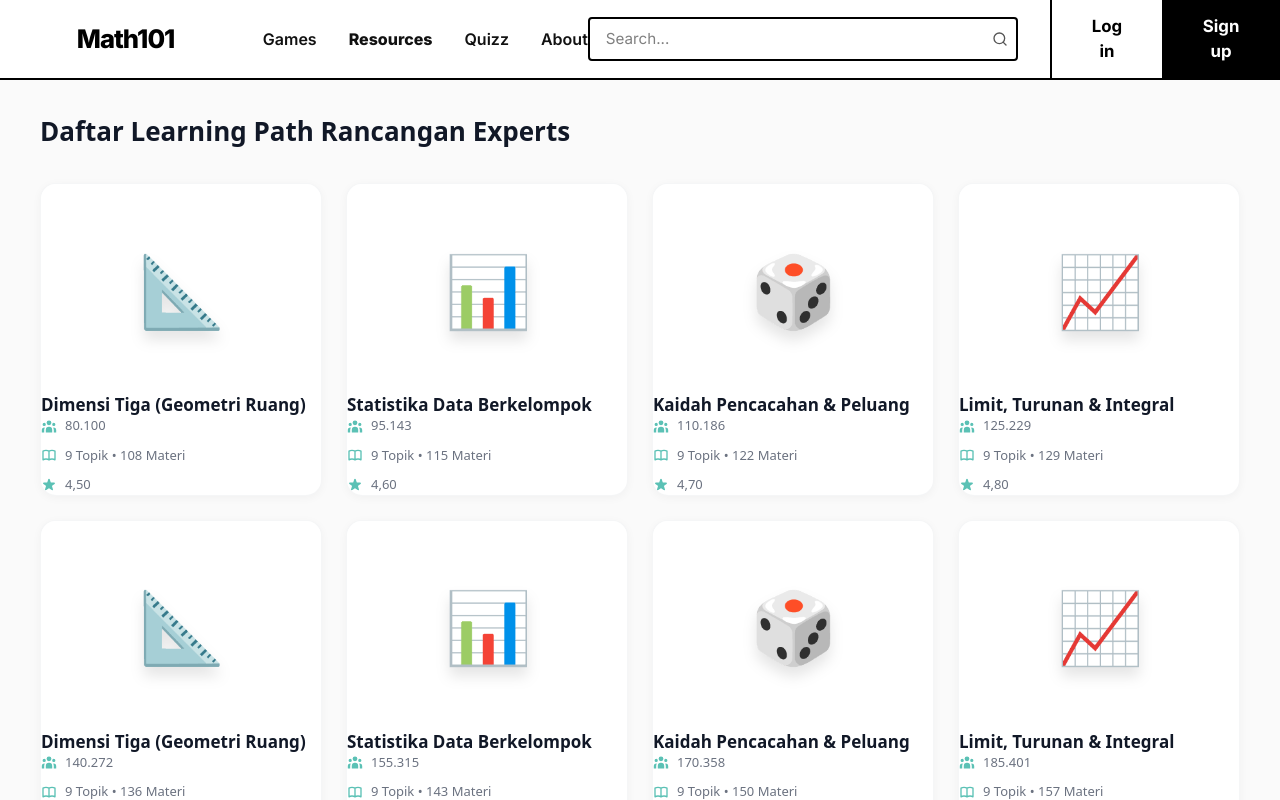
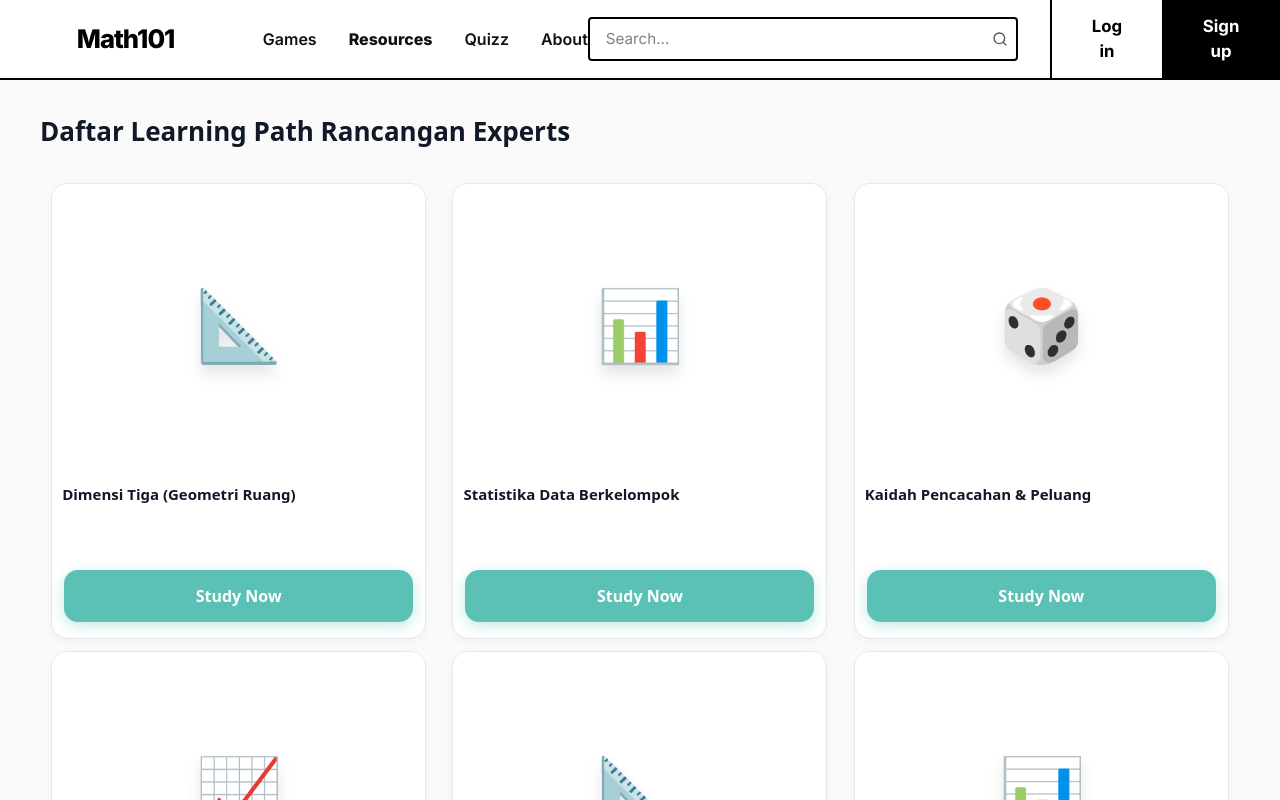
Before and after one commit to Ryuz-V/404-math-game, a Next.js app: page / in a window 1280 px wide. Both pictures are taken after a click on the link "Resources". Shown: the top 800 px of the page. Built offline with nearby package versions, Linux system fonts and the light colour scheme.

Commit message:
FIXED LAYOUT

```diff
--- a/src/components/MateriSection.tsx
+++ b/src/components/MateriSection.tsx
@@ -32,19 +32,13 @@ export default function MateriSection({ onStartSoloWithTopic, onStartVersus }: M
         </div>
 
         {/* Cards Grid */}
-        <div className="grid grid-cols-1 sm:grid-cols-2 md:grid-cols-3 lg:grid-cols-4 gap-6">
-          {filteredData.map((materi, index) => {
-            // Mock stats for visual parity with screenshot
-            const usersCount = (80 + index * 15) + "." + (100 + index * 43);
-            const topicsCount = materi.keyFormulas.length + 5;
-            const materialsCount = topicsCount * 12 + index * 7;
-            const rating = (4.5 + (index % 5) * 0.1).toFixed(2).replace('.', ',');
-
-            return (
+        <div className="grid grid-cols-1 sm:grid-cols-2 lg:grid-cols-3 !gap-y-3 !gap-x-1" style={{ rowGap: '12px', columnGap: '4px' }}>
+          {filteredData.map((materi) => (
             <div
               key={materi.id}
               onClick={() => onStartSoloWithTopic && onStartSoloWithTopic(materi.id)}
-                className="border border-gray-100/80 rounded-[16px] bg-white shadow-[0_2px_10px_rgba(0,0,0,0.04)] hover:shadow-[0_8px_20px_rgba(0,0,0,0.08)] transition-all cursor-pointer flex flex-col group overflow-hidden"
+              style={{ width: '100%', maxWidth: '375px', border: '1px solid #e5e7eb' }}
+              className="!mx-auto border !border-[#e5e7eb] rounded-[16px] bg-white shadow-[0_2px_10px_rgba(0,0,0,0.04)] hover:shadow-[0_8px_20px_rgba(0,0,0,0.08)] transition-all cursor-pointer flex flex-col group overflow-hidden"
             >
               {/* Image Section */}
               <div
@@ -53,31 +47,65 @@ export default function MateriSection({ onStartSoloWithTopic, onStartVersus }: M
                 <span className="text-[70px] drop-shadow-xl">{materi.icon}</span>
               </div>
 
-                <div className="p-4 flex flex-col flex-1">
+              <div
+                className="p-4 flex flex-col flex-1 !mt-3 !mb-3"
+                style={{
+                  minHeight: '150px',
+                  marginTop: '12px',
+                  marginBottom: '12px',
+                }}
+              >
                 {/* Title */}
-                  <h3 className="font-bold text-[17px] text-[#111827] mb-4 leading-[1.3]">
+                <h3
+                  style={{
+                    fontSize: '15px',
+                    fontWeight: 700,
+                    color: '#111827',
+                    lineHeight: 1.35,
+                    marginTop: '8px',
+                    marginBottom: '16px',
+                    marginLeft: '10px',
+                    marginRight: '6px',
+                  }}
+                  className="!text-[15px] !font-bold !text-[#111827] !leading-[1.35] !mt-2 !mb-4 !ml-2.5"
+                >
                   {materi.title}
                 </h3>
 
-                  {/* Meta Information */}
-                  <div className="text-[13px] text-[#6b7280] flex flex-col gap-2.5 mt-auto">
-                    <div className="flex items-center gap-2">
-                      <svg className="w-4 h-4 text-[#5bc1b5]" fill="currentColor" viewBox="0 0 20 20"><path d="M13 6a3 3 0 11-6 0 3 3 0 016 0zM18 8a2 2 0 11-4 0 2 2 0 014 0zM14 15a4 4 0 00-8 0v3h8v-3zM6 8a2 2 0 11-4 0 2 2 0 014 0zM16 18v-3a5.972 5.972 0 00-.75-2.906A3.005 3.005 0 0119 15v3h-3zM4.75 12.094A5.973 5.973 0 004 15v3H1v-3a3 3 0 013.75-2.906z" /></svg>
-                      <span>{usersCount}</span>
-                    </div>
-                    <div className="flex items-center gap-2">
-                      <svg className="w-4 h-4 text-[#5bc1b5]" fill="none" stroke="currentColor" viewBox="0 0 24 24"><path strokeLinecap="round" strokeLinejoin="round" strokeWidth={2} d="M12 6.253v13m0-13C10.832 5.477 9.246 5 7.5 5S4.168 5.477 3 6.253v13C4.168 18.477 5.754 18 7.5 18s3.332.477 4.5 1.253m0-13C13.168 5.477 14.754 5 16.5 5c1.747 0 3.332.477 4.5 1.253v13C19.832 18.477 18.247 18 16.5 18c-1.746 0-3.332.477-4.5 1.253" /></svg>
-                      <span>{topicsCount} Topik • {materialsCount} Materi</span>
-                    </div>
-                    <div className="flex items-center gap-2">
-                      <svg className="w-4 h-4 text-[#5bc1b5]" fill="currentColor" viewBox="0 0 20 20"><path d="M9.049 2.927c.3-.921 1.603-.921 1.902 0l1.07 3.292a1 1 0 00.95.69h3.462c.969 0 1.371 1.24.588 1.81l-2.8 2.034a1 1 0 00-.364 1.118l1.07 3.292c.3.921-.755 1.688-1.54 1.118l-2.8-2.034a1 1 0 00-1.175 0l-2.8 2.034c-.784.57-1.838-.197-1.539-1.118l1.07-3.292a1 1 0 00-.364-1.118L2.98 8.72c-.783-.57-.38-1.81.588-1.81h3.461a1 1 0 00.951-.69l1.07-3.292z" /></svg>
-                      <span>{rating}</span>
+                {/* Action Button */}
+                <button
+                  type="button"
+                  onClick={(e) => {
+                    e.stopPropagation();
+                    if (onStartSoloWithTopic) onStartSoloWithTopic(materi.id);
+                  }}
+                  style={{
+                    height: '52px',
+                    width: 'calc(100% - 24px)',
+                    marginLeft: 'auto',
+                    marginRight: 'auto',
+                    marginTop: 'auto',
+                    marginBottom: '4px',
+                    display: 'flex',
+                    alignItems: 'center',
+                    justifyContent: 'center',
+                    backgroundColor: '#5bc1b5',
+                    color: '#ffffff',
+                    fontWeight: 700,
+                    fontSize: '16px',
+                    borderRadius: '14px',
+                    border: 'none',
+                    cursor: 'pointer',
+                    boxShadow: '0 4px 14px rgba(91, 193, 181, 0.35)',
+                    transition: 'all 0.2s ease',
+                  }}
+                  className="!h-[52px] !w-[calc(100%-24px)] !mx-auto !mt-auto !mb-1 !bg-[#5bc1b5] hover:!bg-[#4ea89e] !text-white !font-bold !text-[16px] !rounded-[14px] active:!scale-[0.98]"
+                >
+                  Study Now
+                </button>
               </div>
             </div>
-                </div>
-              </div>
-            );
-          })}
+          ))}
         </div>
 
       </div>
```
Lines whose indentation alone changed are shown as unchanged.
